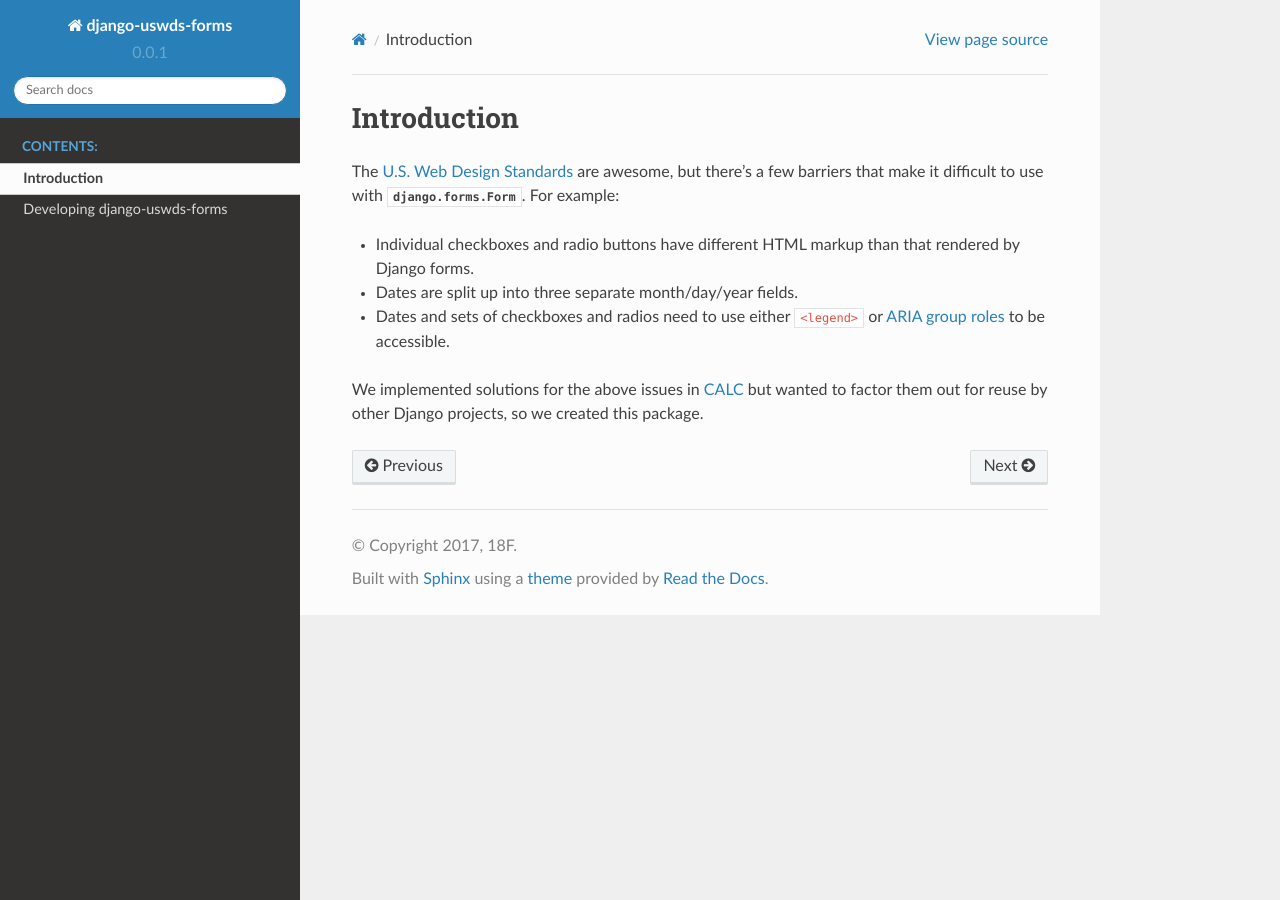
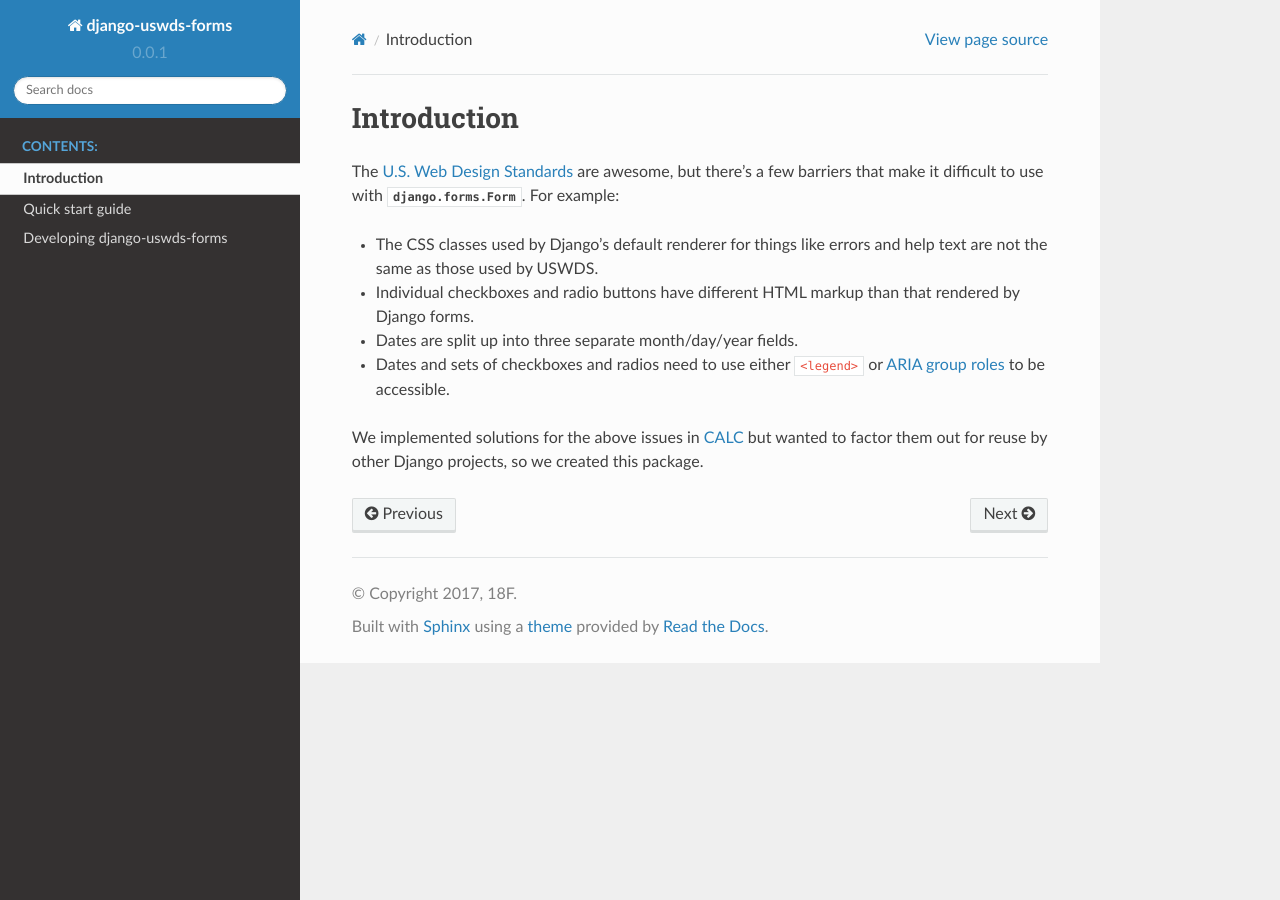
Before and after one commit to 18F/django-uswds-forms, a Sphinx documentation site: the page built from docs/introduction.rst, in a window 1280 px wide. Built offline with Sphinx 7.4.7 and the Read the Docs theme 2.0.0, drawn with Linux system fonts in a browser that asks for light colours.

Commit message:
Add docs/quickstart.rst.

```diff
--- a/docs/index.rst
+++ b/docs/index.rst
@@ -11,6 +11,7 @@
    :caption: Contents:
 
    introduction
+   quickstart
    developing
 
 This is just a sample to make sure we can document classes and
--- a/docs/introduction.rst
+++ b/docs/introduction.rst
@@ -4,6 +4,9 @@
 The `U.S. Web Design Standards <https://standards.usa.gov/>`_ are awesome, but there's a
 few barriers that make it difficult to use with
 :class:`django.forms.Form`. For example:
+
+* The CSS classes used by Django's default renderer for things like
+  errors and help text are not the same as those used by USWDS.
 
 * Individual checkboxes and radio buttons have different HTML
   markup than that rendered by Django forms.
```
Also changed, not shown: docs/quickstart.rst (added, +33 -0 lines).
